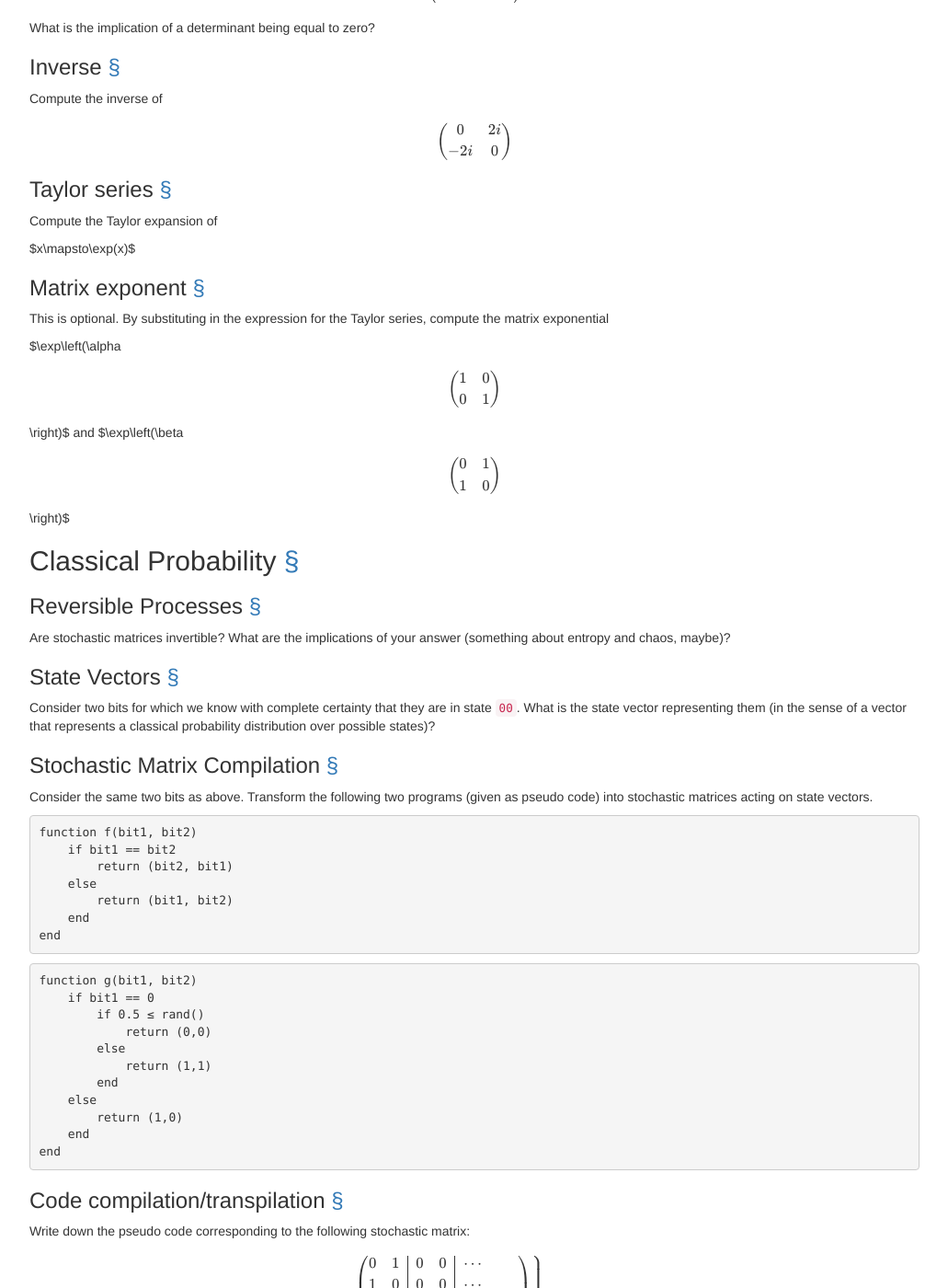
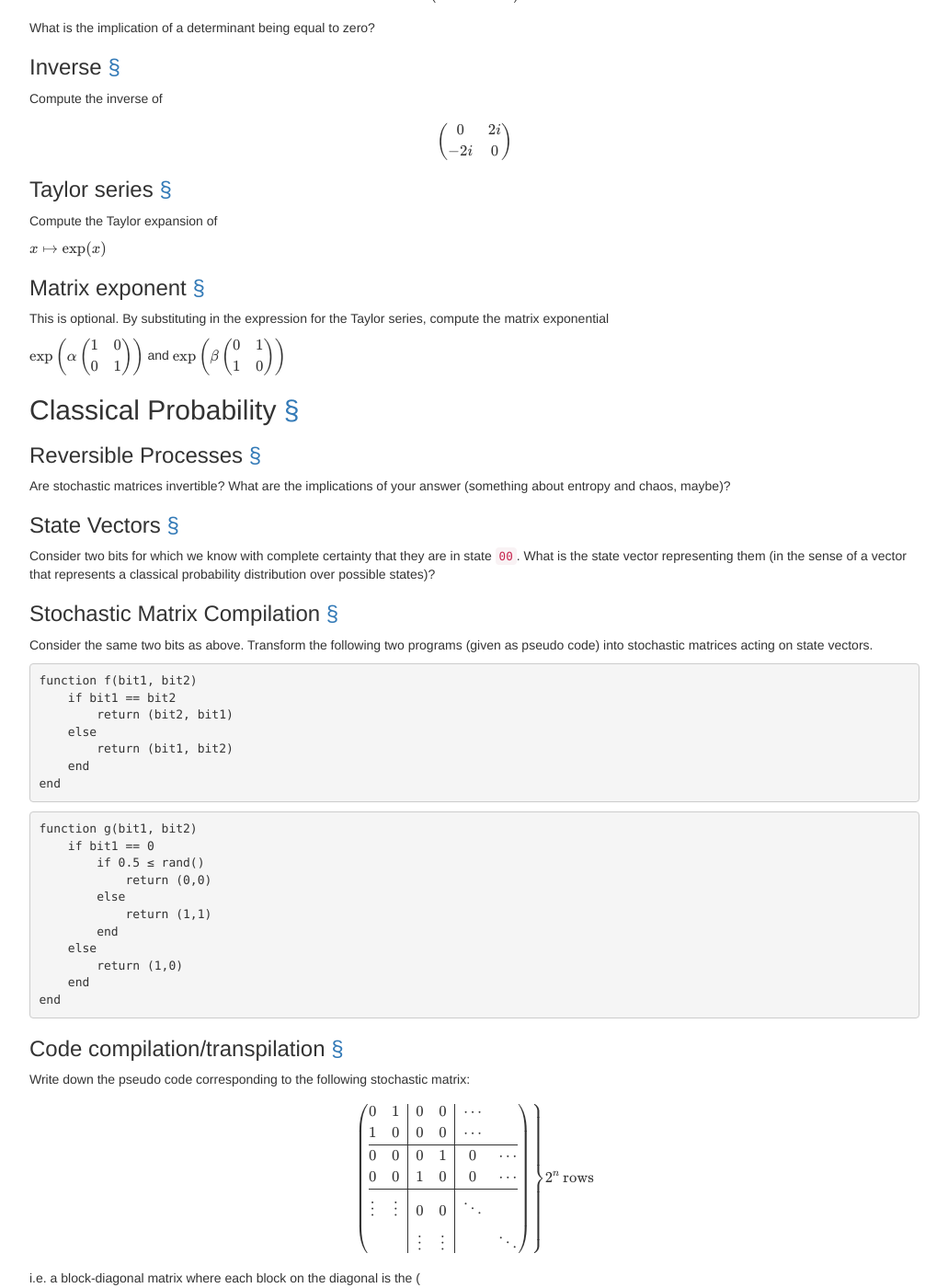
Before and after one commit to Krastanov/labwebsite, a Jekyll site: the page built from _pages/undergrad-qis-quiz.md, in a window 1280 px wide and 1400 px high, scrolled down 845 px. Shown: the whole window at 92% size, without its empty margins (124-1155 px from the left). Built offline with Jekyll 4.4.1, drawn with Linux system fonts in a browser that asks for light colours; nearby versions of some CDN libraries; Markdown is read by kramdown in place of the engine named in the settings; formulas are drawn with MathJax 3; part of the change alters nothing that is shown; some of the changed text lies outside the part shown.

```diff
--- a/_includes/head.html
+++ b/_includes/head.html
@@ -7,8 +7,28 @@
   <link rel="stylesheet" href="{{ "/css/main.css" | prepend: site.baseurl | prepend: site.url}}">
   <link rel="canonical" href="{{ page.url | replace:'index.html','' | prepend: site.baseurl | prepend: site.url }}">
   <link rel="shortcut icon" type ="image/x-icon" href="{{ site.url }}{{ site.baseurl }}/images/favicon.ico">
-  <script type="text/javascript"
-    src="https://cdn.mathjax.org/mathjax/latest/MathJax.js?config=TeX-AMS-MML_HTMLorMML">
+  <script type="text/x-mathjax-config">
+    MathJax.Hub.Config({
+        TeX: {
+          equationNumbers: {
+            autoNumber: "AMS"
+          }
+        },
+        tex2jax: {
+        inlineMath: [ ['$', '$'], ['\\(','\\)'] ],
+        displayMath: [ ['$$', '$$'] ],
+        processEscapes: true,
+      }
+    });
+    MathJax.Hub.Register.MessageHook("Math Processing Error",function (message) {
+        alert("Math Processing Error: "+message[1]);
+      });
+    MathJax.Hub.Register.MessageHook("TeX Jax - parse error",function (message) {
+        alert("Math Processing Error: "+message[1]);
+      });
+  </script>
+  <script type="text/javascript" async
+    src="https://cdn.mathjax.org/mathjax/latest/MathJax.js?config=TeX-MML-AM_CHTML">
   </script>
 
 {% if jekyll.environment == 'production' %}
--- a/_pages/undergrad-qis-quiz.md
+++ b/_pages/undergrad-qis-quiz.md
@@ -105,4 +105,4 @@ $$ \left.\left(\begin{array}{cc|cc|cc}
 \end{array}\right)\right\}2^n\text{ rows} $$
 </div>
 
-i.e. a block-diagonal matrix where each block on the diagonal is the \begin{pmatrix} 0&1 \\\\ 1&0\end{pmatrix} permutation matrix and everything else is zero.
+i.e. a block-diagonal matrix where each block on the diagonal is the \(\begin{pmatrix} 0&1 \\\\ 1&0\end{pmatrix}\) permutation matrix and everything else is zero.
```
